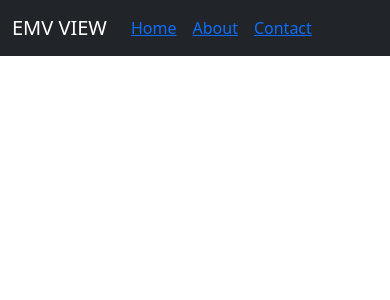
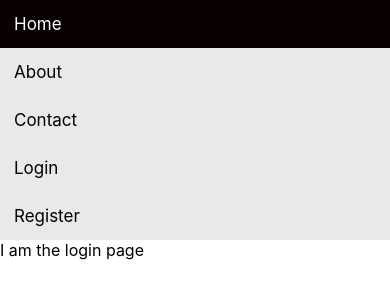
Before and after one commit to gFolgateGU/weight-trace-web, a React (Create React App) app in the folder web/: page /login in a window 390 px wide. Shown: the top 300 px of the page. Built offline with nearby package versions, Linux system fonts and the light colour scheme.

Commit message:
Custom CSS and Login/Register routes

```diff
--- a/web/src/App.js
+++ b/web/src/App.js
@@ -1,23 +1,27 @@
 import logo from './logo.svg';
 import './App.css';
 
-import { BrowserRouter as Router, Routes, Route}
-    from 'react-router-dom';
+import { BrowserRouter, Routes, Route}     from 'react-router-dom';
 import NavBarElement from './components/NavBarElement';
+
 import Home from './pages';
 import About from './pages/about';
 import Contact from './pages/contact';
+import Login from './pages/login';
+import Register from './pages/register';
 
 function App() {
   return (
-    <Router>
+    <BrowserRouter>
     <NavBarElement />
     <Routes>
         <Route path='/' element={<Home />} />
         <Route path='/about' element={<About/>} />
         <Route path='/contact' element={<Contact/>} />
+        <Route path='/login' element={<Login/>} />
+        <Route path='/register' element={<Register/>} />
     </Routes>
-    </Router>
+    </BrowserRouter>
   );
 }
 
--- a/web/src/components/ExampleList.js
+++ b/web/src/components/ExampleList.js
@@ -1,5 +1,4 @@
 import React from 'react';
-import { useState } from 'react';
 import axios from 'axios';
 
 export default class ExampleList extends React.Component {
--- a/web/src/components/NavBarElement.js
+++ b/web/src/components/NavBarElement.js
@@ -1,24 +1,16 @@
-import 'bootstrap/dist/css/bootstrap.css';
-import Container from 'react-bootstrap/Container';
-import Nav from 'react-bootstrap/Nav';
-import Navbar from 'react-bootstrap/Navbar';
-import { NavLink } from "react-router-dom";
+import '../css/NavBarElement.css'
 
 function NavBarElement() {
   return (
-    <Navbar bg="dark" variant="dark">
-    <Container>
-      <Navbar.Brand>EMV VIEW</Navbar.Brand>
-      <Nav className="me-auto">
-        <Nav.Link href="#home">
-          <NavLink to="/">Home</NavLink></Nav.Link>
-        <Nav.Link href="#about">
-          <NavLink to="/about">About</NavLink></Nav.Link>
-        <Nav.Link href="#contact">
-          <NavLink to="/contact">Contact</NavLink></Nav.Link>
-      </Nav>
-    </Container>
-  </Navbar>
+    <div class="topnav">
+      <a class="active" href="/">Home</a>
+      <a href="/about">About</a>
+      <a href="/contact">Contact</a>
+      <div class="login-container">
+        <a href="/login">Login</a>
+        <a href="/register">Register</a>
+      </div>
+    </div>
   );
 }
 
--- /dev/null
+++ b/web/src/css/NavBarElement.css
@@ -0,0 +1,79 @@
+* {box-sizing: border-box;}
+
+/* Style the navbar */
+.topnav {
+  overflow: hidden;
+  background-color: #e9e9e9;
+}
+
+/* Navbar links */
+.topnav a {
+  float: left;
+  display: block;
+  color: black;
+  text-align: center;
+  padding: 14px 16px;
+  text-decoration: none;
+  font-size: 17px;
+}
+
+/* Navbar links on mouse-over */
+.topnav a:hover {
+  background-color: #ddd;
+  color: black;
+}
+
+/* Active/current link */
+.topnav a.active {
+  /* background-color: #2196F3;*/
+  background-color: #080000;
+  color: white;
+}
+
+/* Style the input container */
+.topnav .login-container {
+  float: right;
+}
+
+/* Style the input field inside the navbar */
+.topnav input[type=text] {
+  padding: 6px;
+  margin-top: 8px;
+  font-size: 17px;
+  border: none;
+  width: 150px; /* adjust as needed (as long as it doesn't break the topnav) */
+}
+
+/* Style the button inside the input container */
+.topnav .login-container button {
+  float: right;
+  padding: 6px;
+  margin-top: 8px;
+  margin-right: 16px;
+  background: #ddd;
+  font-size: 17px;
+  border: none;
+  cursor: pointer;
+}
+
+.topnav .login-container a:hover {
+  background: rgb(38, 175, 20);
+}
+
+/* Add responsiveness - On small screens, display the navbar vertically instead of horizontally */
+@media screen and (max-width: 600px) {
+  .topnav .login-container {
+    float: none;
+  }
+  .topnav a, .topnav input[type=text], .topnav .login-container button {
+    float: none;
+    display: block;
+    text-align: left;
+    width: 100%;
+    margin: 0;
+    padding: 14px;
+  }
+  .topnav input[type=text] {
+    border: 1px solid #ccc;
+  }
+}
--- /dev/null
+++ b/web/src/pages/login.js
@@ -0,0 +1,9 @@
+import React from "react";
+
+const Login = () => {
+  return (
+    <div>I am the login page</div>
+  );
+};
+
+export default Login
--- /dev/null
+++ b/web/src/pages/register.js
@@ -0,0 +1,9 @@
+import React from "react";
+
+const Register = () => {
+  return (
+    <div>I am the register page</div>
+  );
+}
+
+export default Register
```
